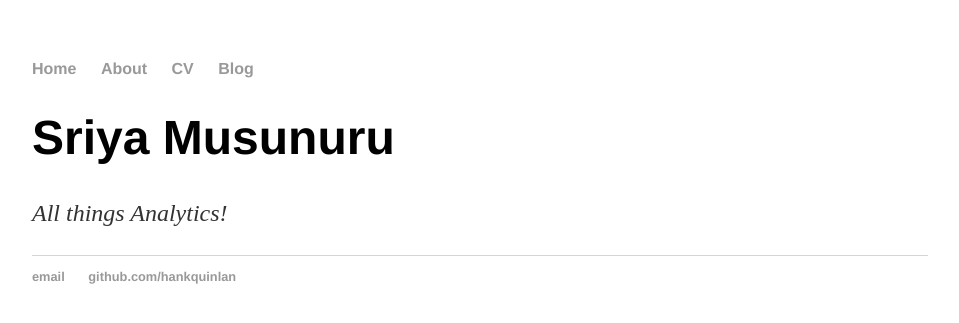
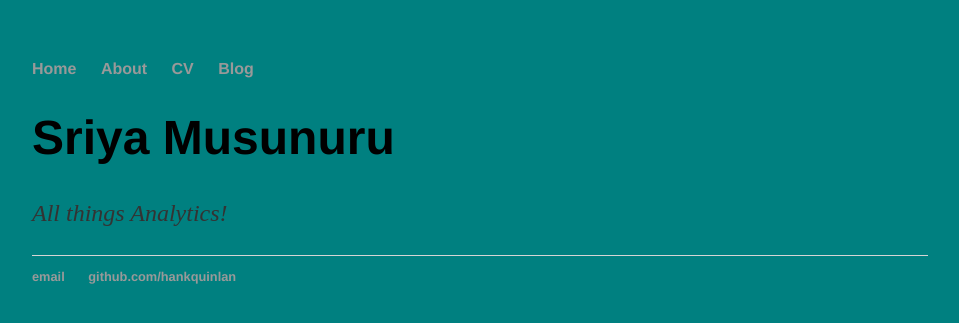
Before and after one commit to SriyaMusunuru/SriyaMusunuru.github.io, a Jekyll site: the page built from index.html, in a window 1280 px wide. Shown: the top 323 px of the page, without its empty margins (160-1119 px from the left). Built offline with Jekyll 4.4.1, drawn with Linux system fonts in a browser that asks for light colours.

Commit message:
Update main.css

```diff
--- a/css/main.css
+++ b/css/main.css
@@ -1,6 +1,7 @@
 body {
     margin: 60px auto;
     width: 70%;
+    background-color: teal;
 }
 nav ul, footer ul {
     font-family:'Helvetica', 'Arial', 'Sans-Serif';
```
